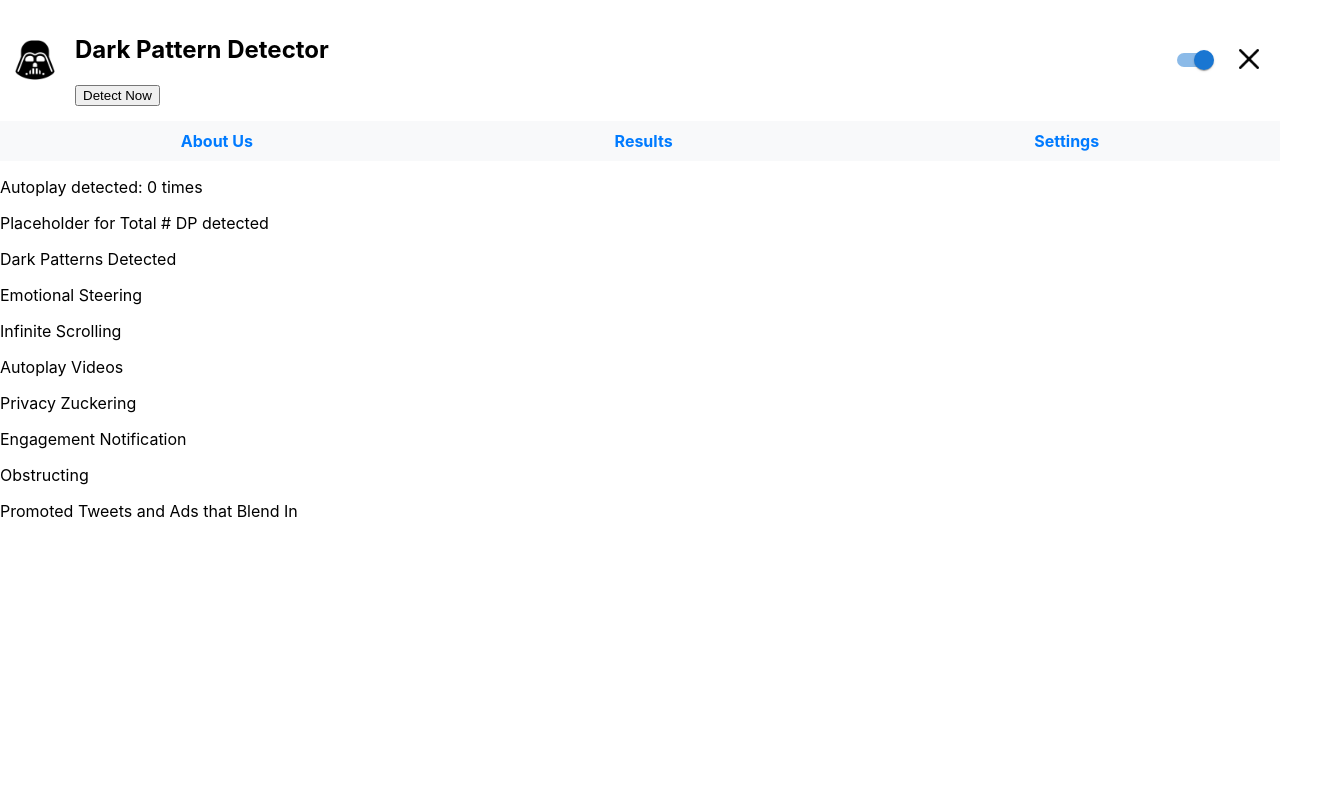
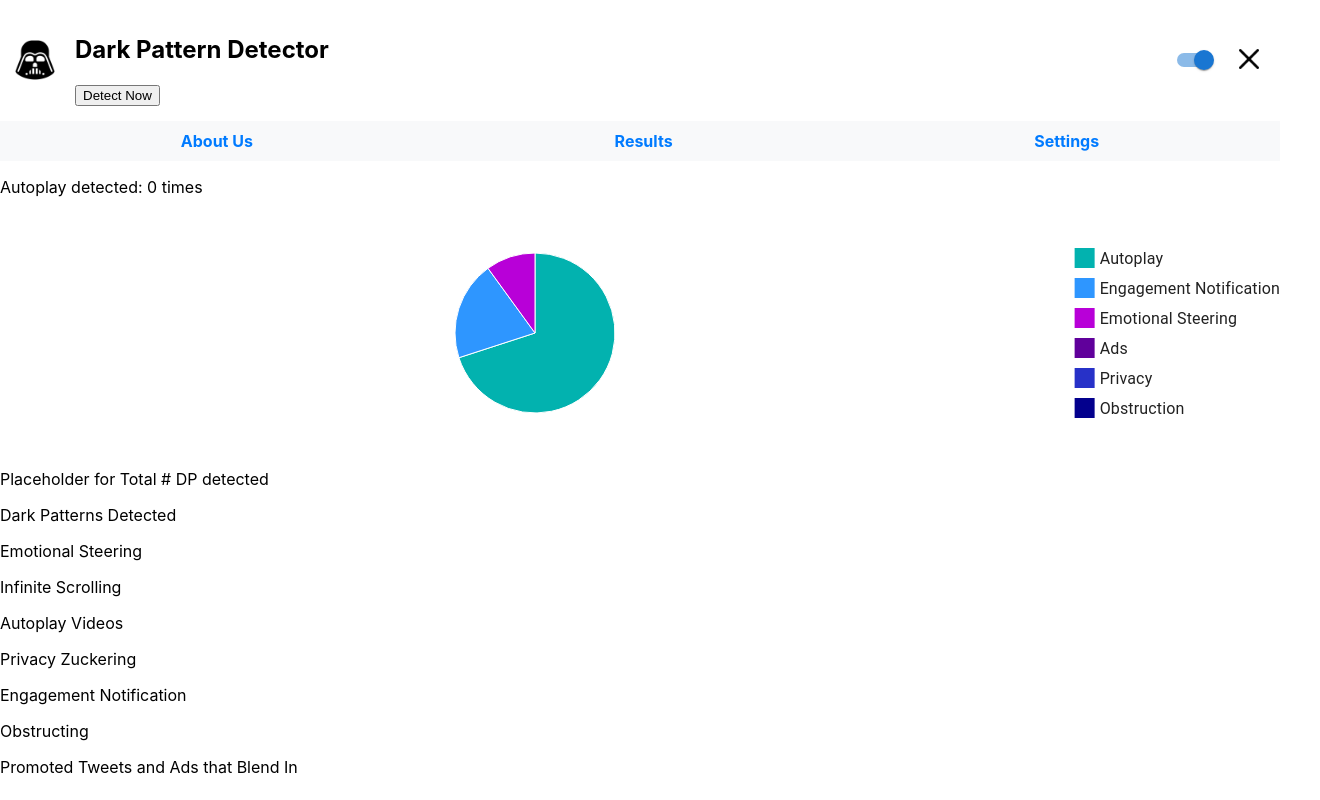
Before and after one commit to JaraR/DarkPatternDetector, a React (Create React App) app in the folder frontend/: page /results in a window 1280 px wide. Shown: the whole page, 1320 px wide, since content can reach past the window. Built offline with nearby package versions, Linux system fonts and the light colour scheme; no server answers.

Commit message:
Setup static piechart/ResultsPage

```diff
--- /dev/null
+++ b/frontend/src/components/PieChart.js
@@ -0,0 +1,43 @@
+import * as React from "react";
+import { PieChart } from "@mui/x-charts/PieChart";
+
+const darkPattern = [
+  { label: "Autoplay", value: 70 },
+  { label: "Engagement Notification", value: 20 },
+  { label: "Emotional Steering", value: 10 },
+  { label: "Ads", value: 0 },
+  { label: "Privacy", value: 0 },
+  { label: "Obstruction", value: 0 },
+];
+
+const valueFormatter = (value) => {
+  return `${value}%`;
+};
+
+export default function PieActiveArc() {
+  return (
+    <PieChart
+      style={{
+        display: "flex",
+        justifyContent: "center",
+        alignItems: "center",
+        padding: 20,
+      }}
+      series={[
+        {
+          data: darkPattern,
+          highlightScope: { fade: "global", highlight: "item" },
+          faded: { innerRadius: 30, additionalRadius: -30, color: "gray" },
+          valueFormatter,
+          label: {
+            offset: 20,
+            fontSize: 10,
+          },
+          markerSize: 8,
+        },
+      ]}
+      height={200}
+      margin={{ top: 20, bottom: 20, left: 0, right: 250 }}
+    />
+  );
+}
--- a/frontend/src/pages/Results.js
+++ b/frontend/src/pages/Results.js
@@ -1,4 +1,5 @@
 import React, { useState, useEffect } from "react";
+import PieActiveArc from "../components/Piechart";
 
 const Results = () => {
   const [autoplayCount, setAutoplayCount] = useState(0);
@@ -16,6 +17,8 @@ const Results = () => {
     <div>
       <div>
         <p>Autoplay detected: {autoplayCount} times</p>
+        <PieActiveArc />
+
         <p>Placeholder for Total # DP detected</p>
         <p>Dark Patterns Detected</p>
       </div>
```
